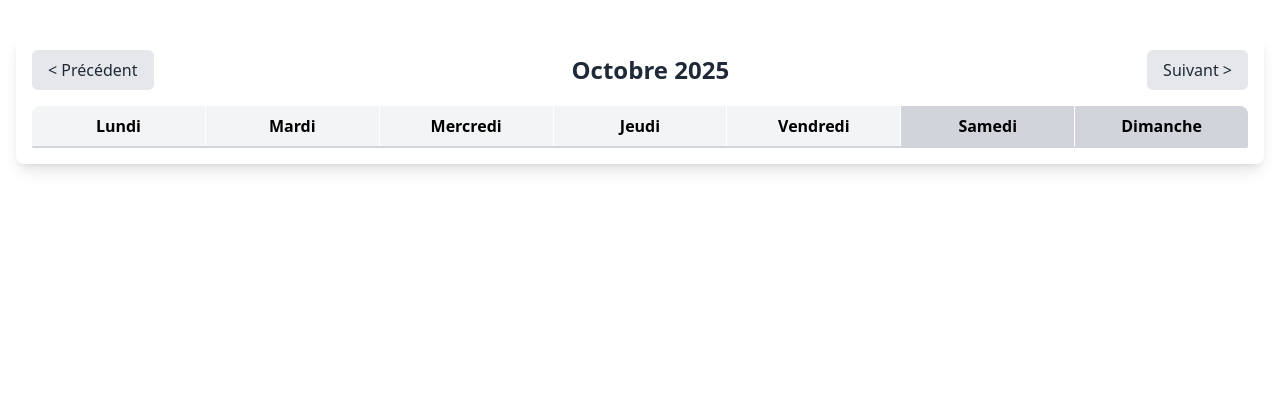
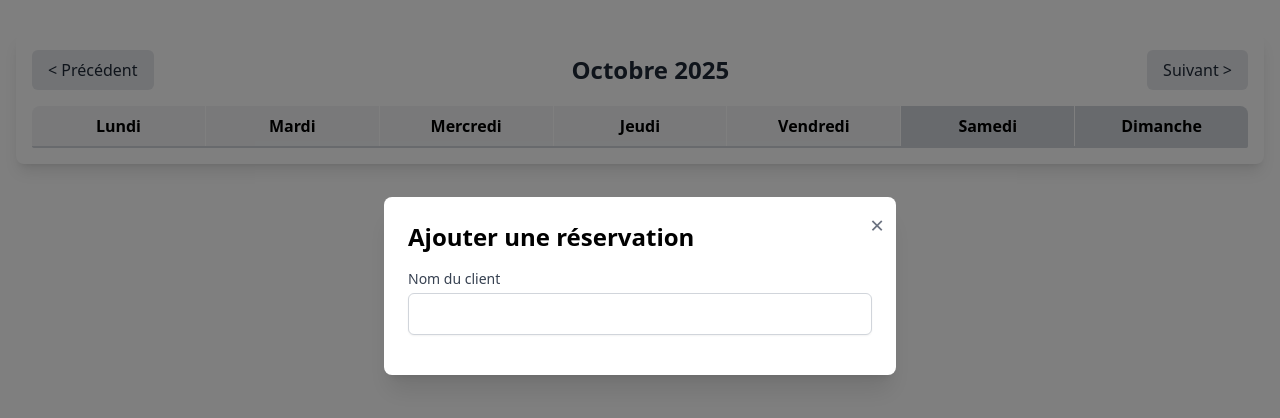
Before and after one commit to ayouberrak/Calendrier-Hebdomadaire-Planification-des-R-servations, a plain HTML site: page index.html in a window 1280 px wide. Shown: the part 114-532 px from the top of the page. Drawn offline with nearby package versions, Linux system fonts and the light colour scheme.

Commit message:
ajoute de div non de client

```diff
--- a/index.html
+++ b/index.html
@@ -32,7 +32,24 @@
                 </div>
         </div>
 
+        <div id="reservation-modal" class="fixed inset-0 bg-black bg-opacity-50 flex items-center justify-center p-4 ">
+            <div class="bg-white rounded-lg shadow-xl w-full max-w-lg p-6 relative">
 
+                <button id="close-modal-btn" class="absolute top-3 right-3 text-gray-500 hover:text-gray-800 text-2xl">&times;</button>
+                <h2 id="modal-title" class="text-2xl font-bold mb-4">Ajouter une réservation</h2>
+
+                <form id="reservation-form">
+                    <input type="hidden" id="form-jour" value="">
+                    <input type="hidden" id="form-edit-id" value="">
+
+                    <div class="mb-4">
+                        <label for="nom-client" class="block text-sm font-medium text-gray-700">Nom du client</label>
+                        <input type="text" id="nom-client" class="mt-1 block w-full border border-gray-300 rounded-md shadow-sm p-2" required>
+                    </div>
+
+                </form>
+            </div>
+        </div>
     </main>
 </body>
 </html>
```
